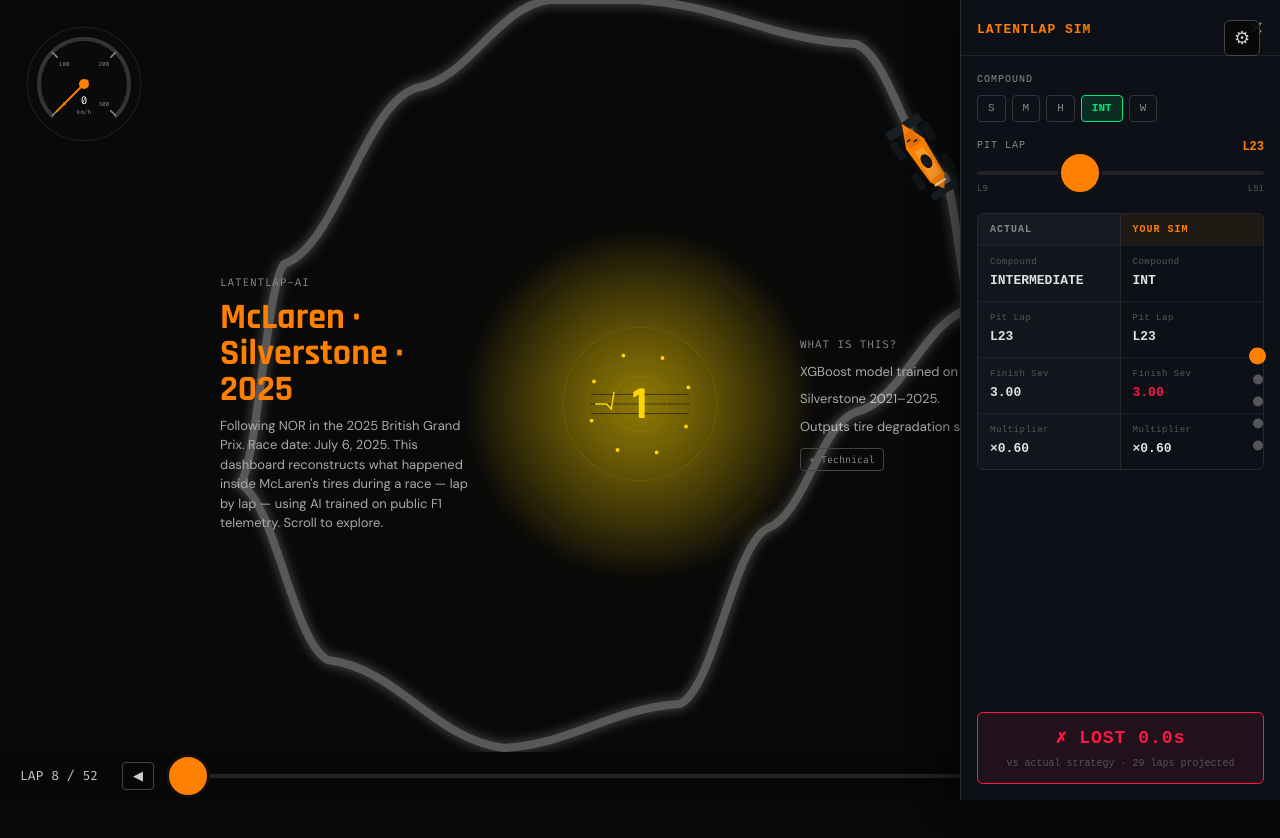
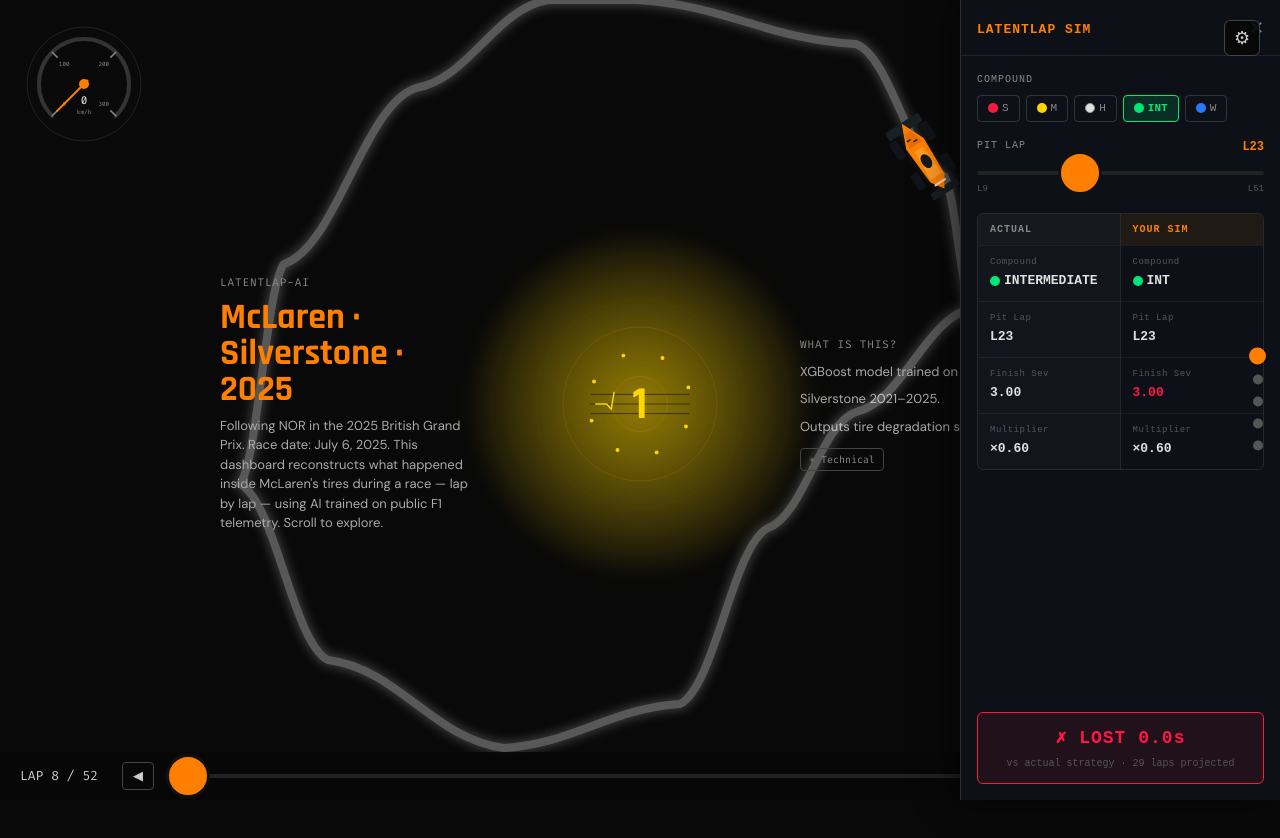
Before and after one commit to Hussain-coder-eng/LatentLap-AI, a Next.js app in the folder dashboard/: page / in a window 1280 px wide. Both pictures are taken after a click on the button "SIM". Shown: the top 838 px of the page. Built offline with nearby package versions, Linux system fonts and the light colour scheme.

Commit message:
feat: [US-008] - Add Pirelli compound color chips to compound display

```diff
--- a/dashboard/app/components/SimDrawer.tsx
+++ b/dashboard/app/components/SimDrawer.tsx
@@ -1,5 +1,5 @@
 'use client'
-import { useMemo } from 'react'
+import React, { useMemo } from 'react'
 import { useRaceContext } from '../RaceContext'
 import {
   computeSimResult,
@@ -11,6 +11,14 @@
 } from '../../lib/data'
 
 const ALL_COMPOUNDS: CompoundKey[] = ['SOFT', 'MEDIUM', 'HARD', 'INTERMEDIATE', 'WET']
+
+function CompoundChip({ compound }: { compound: string }) {
+  const color = COMPOUND_COLORS[compound as CompoundKey] ?? '#888'
+  const border = compound === 'HARD' ? '1px solid #999' : undefined
+  return (
+    <span style={{ borderRadius: '50%', width: 10, height: 10, display: 'inline-block', background: color, marginRight: 4, verticalAlign: 'middle', border }} />
+  )
+}
 
 export default function SimDrawer() {
   const {
@@ -100,7 +108,7 @@
                   fontWeight: simCompound === c ? 700 : 400,
                 }}
               >
-                {c === 'INTERMEDIATE' ? 'INT' : c === 'SOFT' ? 'S' : c === 'MEDIUM' ? 'M' : c === 'HARD' ? 'H' : 'W'}
+                <CompoundChip compound={c} />{c === 'INTERMEDIATE' ? 'INT' : c === 'SOFT' ? 'S' : c === 'MEDIUM' ? 'M' : c === 'HARD' ? 'H' : 'W'}
               </button>
             ))}
           </div>
@@ -151,8 +159,8 @@
               {label}
             </div>
           ))}
-          <Cell label="Compound" value={result.actualCompound} isLeft />
-          <Cell label="Compound" value={simCompound === 'INTERMEDIATE' ? 'INT' : simCompound} />
+          <Cell label="Compound" value={<><CompoundChip compound={result.actualCompound} />{result.actualCompound}</>} isLeft />
+          <Cell label="Compound" value={<><CompoundChip compound={simCompound} />{simCompound === 'INTERMEDIATE' ? 'INT' : simCompound}</>} />
           <Cell label="Pit Lap" value={`L${result.actualPitLap}`} isLeft />
           <Cell label="Pit Lap" value={`L${simPitLap}`} />
           <Cell label="Finish Sev" value={result.actualFinishSeverity.toFixed(2)} isLeft />
@@ -195,7 +203,7 @@
   label, value, isLeft = false, highlight,
 }: {
   label: string
-  value: string
+  value: React.ReactNode
   isLeft?: boolean
   highlight?: string
 }) {
```
